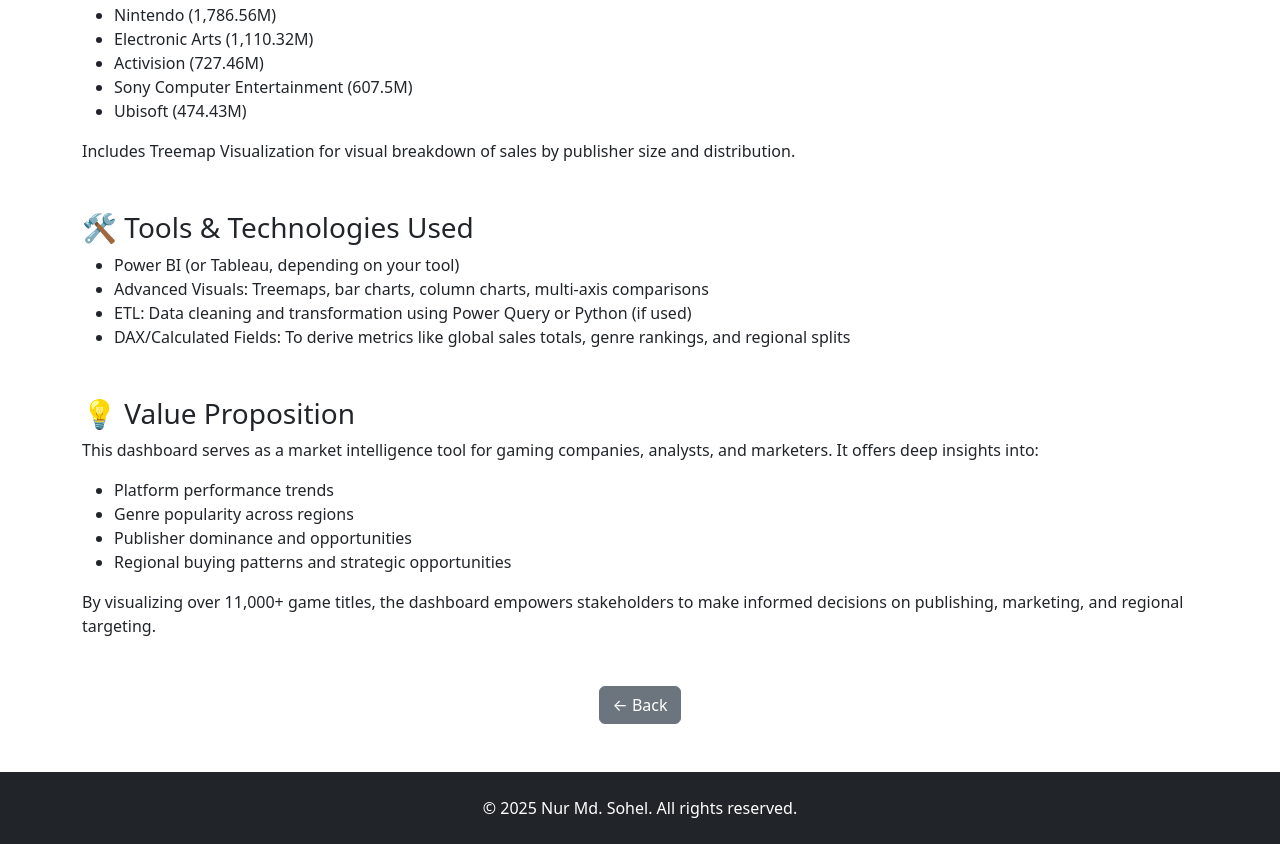
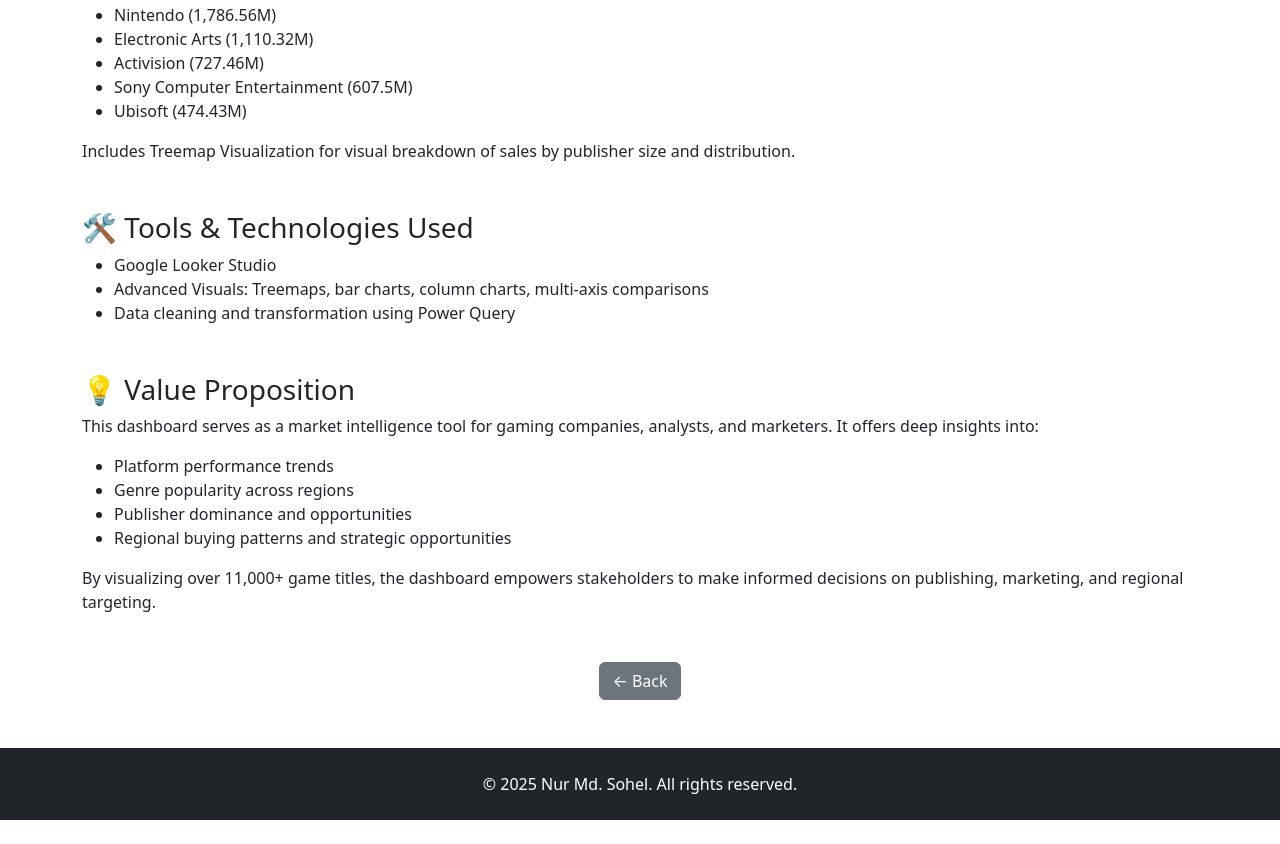
Before and after one commit to Sohelnur/Portfolio, a plain HTML site: page project4.html in a window 1280 px wide. Shown: the part 1723-2567 px from the top of the page. After the commit the page ends 2543 px from the top, so only its background shows below. Drawn offline with nearby package versions, Linux system fonts and the light colour scheme.

Commit message:
Update project4.html

```diff
--- a/project4.html
+++ b/project4.html
@@ -89,10 +89,9 @@
     <section class="mb-5">
       <h3>🛠 Tools & Technologies Used</h3>
       <ul>
-        <li>Power BI (or Tableau, depending on your tool)</li>
+        <li>Google Looker Studio</li>
         <li>Advanced Visuals: Treemaps, bar charts, column charts, multi-axis comparisons</li>
-        <li>ETL: Data cleaning and transformation using Power Query or Python (if used)</li>
-        <li>DAX/Calculated Fields: To derive metrics like global sales totals, genre rankings, and regional splits</li>
+        <li>Data cleaning and transformation using Power Query </li>
       </ul>
     </section>
 
```
